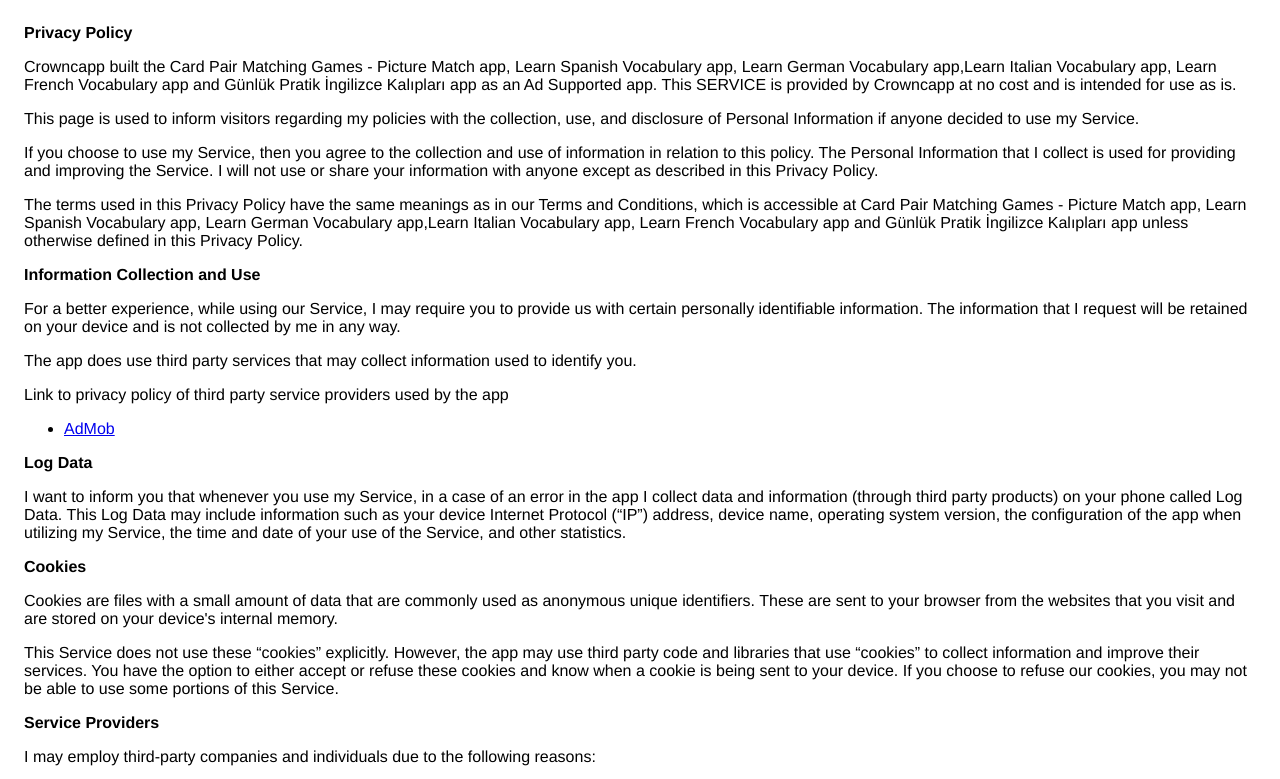
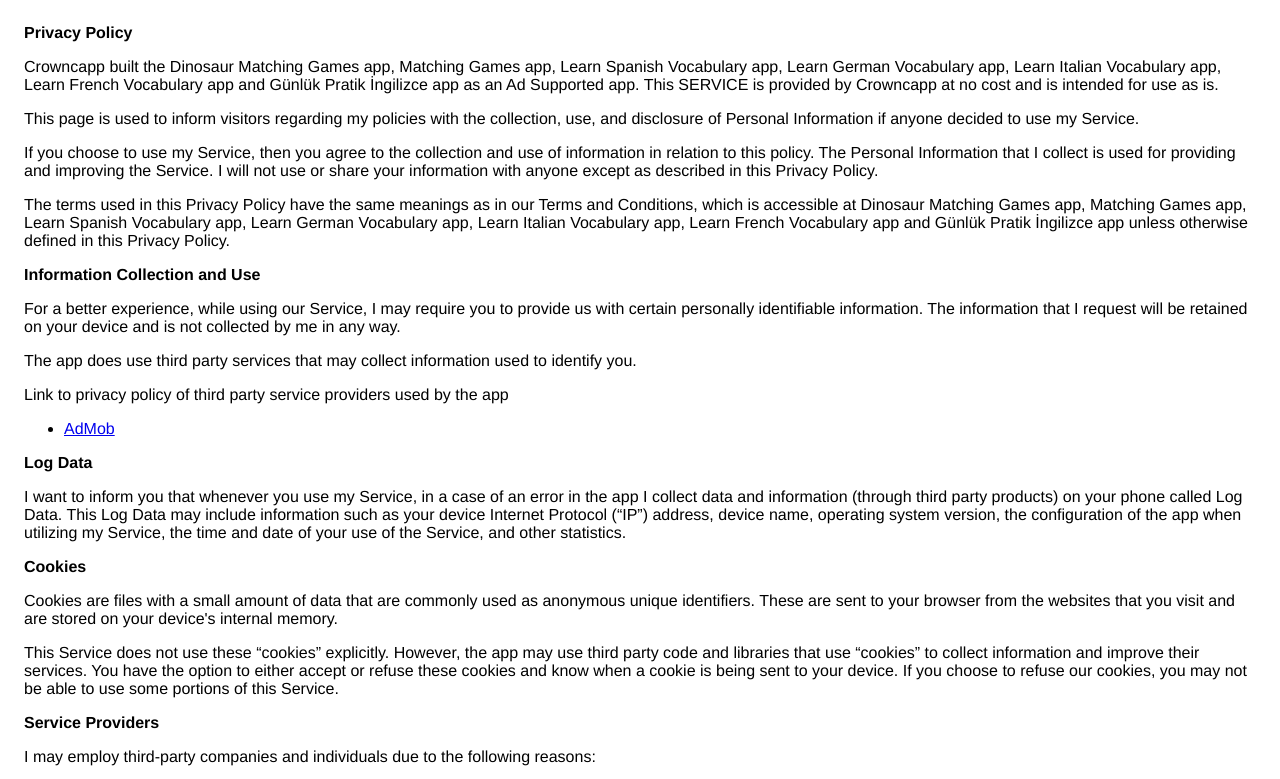
Before and after one commit to Crowncapp/crowncapp.github-io, a plain HTML site: page privacypolicy.html in a window 1280 px wide. Shown: the top 779 px of the page. Drawn offline with Linux system fonts and the light colour scheme.

Commit message:
Update privacypolicy.html

```diff
--- a/privacypolicy.html
+++ b/privacypolicy.html
@@ -8,7 +8,7 @@
     </head>
     <body>
     <strong>Privacy Policy</strong> <p>
-                  Crowncapp built the Card Pair Matching Games - Picture Match app, Learn Spanish Vocabulary app, Learn German Vocabulary app,Learn Italian Vocabulary app, Learn French Vocabulary app and Günlük Pratik İngilizce Kalıpları app as
+                  Crowncapp built the Dinosaur Matching Games app, Matching Games app, Learn Spanish Vocabulary app, Learn German Vocabulary app, Learn Italian Vocabulary app, Learn French Vocabulary app and Günlük Pratik İngilizce app as
                   an Ad Supported app. This SERVICE is provided by
                   Crowncapp at no cost and is intended for use as
                   is.
@@ -25,7 +25,7 @@
                 </p> <p>
                   The terms used in this Privacy Policy have the same meanings
                   as in our Terms and Conditions, which is accessible at
-                  Card Pair Matching Games - Picture Match app, Learn Spanish Vocabulary app, Learn German Vocabulary app,Learn Italian Vocabulary app, Learn French Vocabulary app and Günlük Pratik İngilizce Kalıpları app unless otherwise defined in this Privacy Policy.
+                  Dinosaur Matching Games app, Matching Games app, Learn Spanish Vocabulary app, Learn German Vocabulary app, Learn Italian Vocabulary app, Learn French Vocabulary app and Günlük Pratik İngilizce app unless otherwise defined in this Privacy Policy.
                 </p> <p><strong>Information Collection and Use</strong></p> <p>
                   For a better experience, while using our Service, I
                   may require you to provide us with certain personally
```
